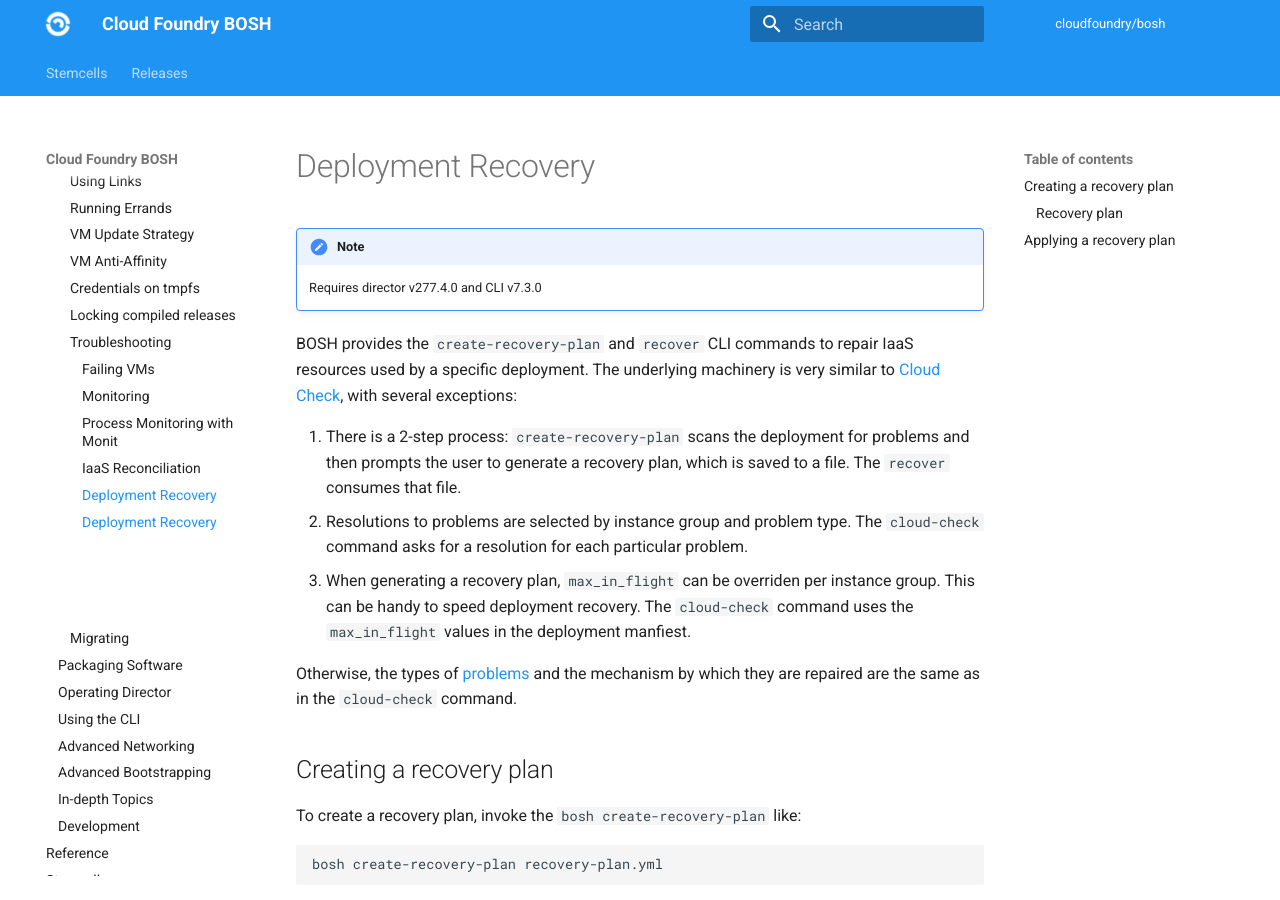
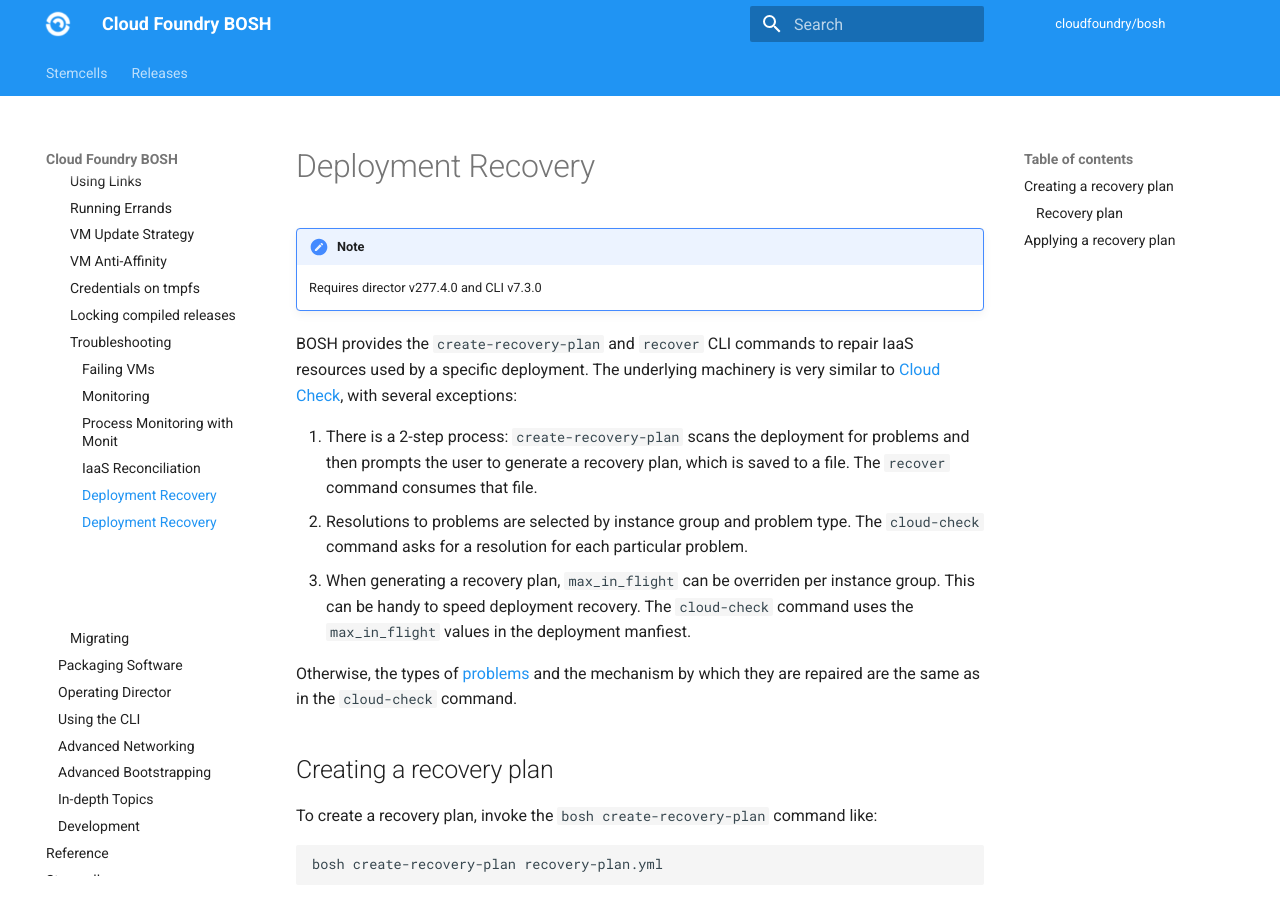
Before and after one commit to cloudfoundry/docs-bosh, an MkDocs documentation site: the page built from content/recover.md, in a window 1280 px wide and 900 px high. Built offline with MkDocs 1.6.1 and Material for MkDocs 9.7.7, drawn with Linux system fonts in a browser that asks for light colours; old or Windows-style settings are respelled for this version of MkDocs; some of the changed text lies outside the part shown.

Commit message:
Fix typos in recover.md

````diff
--- a/content/recover.md
+++ b/content/recover.md
@@ -3,7 +3,7 @@
 
 BOSH provides the `create-recovery-plan` and `recover` CLI commands to repair IaaS resources used by a specific deployment. The underlying machinery is very similar to [Cloud Check](cck.md), with several exceptions:
 
-1. There is a 2-step process: `create-recovery-plan` scans the deployment for problems and then prompts the user to generate a recovery plan, which is saved to a file.  The `recover` consumes that file.
+1. There is a 2-step process: `create-recovery-plan` scans the deployment for problems and then prompts the user to generate a recovery plan, which is saved to a file.  The `recover` command consumes that file.
 1. Resolutions to problems are selected by instance group and problem type. The `cloud-check` command asks for a resolution for each particular problem.
 1. When generating a recovery plan, `max_in_flight` can be overriden per instance group.  This can be handy to speed deployment recovery.  The `cloud-check` command uses the `max_in_flight` values in the deployment manfiest.
 
@@ -13,7 +13,7 @@ Otherwise, the types of [problems](cck.md#problems) and the mechanism by which t
 
 ## Creating a recovery plan {: #create-recovery-plan }
 
-To create a recovery plan, invoke the  `bosh create-recovery-plan` like:
+To create a recovery plan, invoke the  `bosh create-recovery-plan` command like:
 
 ```shell
 bosh create-recovery-plan recovery-plan.yml
````
Also changed, not shown: other parts of content/recover.md (+1 -1 lines).
